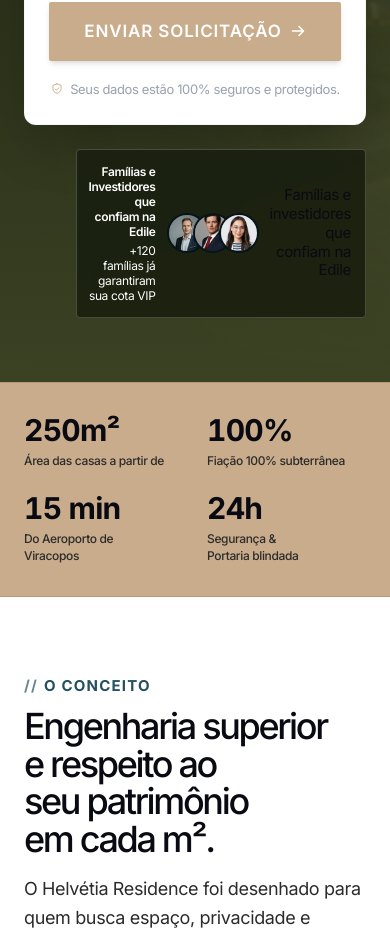
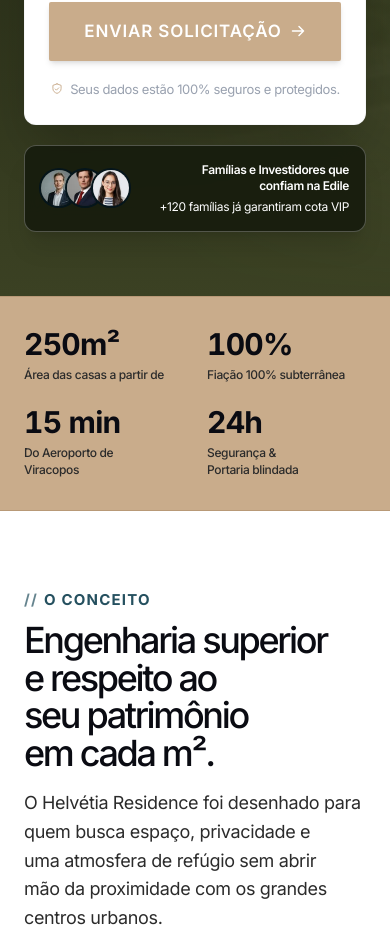
Before and after one commit to edileconstrutora/edile, a Next.js app: page /helvetia-residence in a window 390 px wide. Shown: the part 1197-2134 px from the top of the page. Built offline with nearby package versions, Linux system fonts and the light colour scheme.

Commit message:
fix(helvetia-residence): fix mobile social proof box positioning, full width alignment, pure white text #FFFFFF, and remove duplicate stack label

```diff
--- a/app/helvetia-residence/page.tsx
+++ b/app/helvetia-residence/page.tsx
@@ -158,8 +158,8 @@
 
                 {/* Social Proof Stack (Desktop: inside left column) */}
                 <div className="hidden lg:flex mt-10 pt-8 border-t border-paper/15 items-center gap-4">
-                  <AvatarStack ring="petrol" />
-                  <div className="text-small text-paper/85">
+                  <AvatarStack ring="petrol" label={<></>} />
+                  <div className="text-small text-paper/90">
                     <strong className="text-paper font-semibold block">Famílias e Investidores que confiam na Edile</strong>
                     +120 famílias e investidores já garantiram cota de atendimento VIP
                   </div>
@@ -173,15 +173,17 @@
                   subtitle="Preencha os dados abaixo para receber o book em PDF, plantas e tabela exclusiva de lançamento."
                 />
 
-                {/* Social Proof Stack (Mobile: below form, right-aligned, 4 lines of white text) */}
-                <div className="flex lg:hidden mt-6 items-center justify-end gap-3.5 rounded-sm bg-[#1b2010]/95 border border-white/20 p-3.5 text-right backdrop-blur-md ml-auto max-w-[290px]">
-                  <div className="text-xs text-white text-right leading-tight">
-                    <span className="font-semibold block text-white">Famílias e Investidores</span>
-                    <span className="font-semibold block text-white">que confiam na Edile</span>
-                    <span className="block text-white mt-1">+120 famílias já garantiram</span>
-                    <span className="block text-white">sua cota VIP</span>
+                {/* Social Proof Box (Mobile: full width matching form, clean white #FFFFFF text) */}
+                <div className="flex lg:hidden mt-5 w-full items-center justify-between gap-4 rounded-md bg-[#181d0e]/95 border border-white/25 p-4 text-right backdrop-blur-md shadow-xl">
+                  <AvatarStack ring="petrol" label={<></>} className="shrink-0" />
+                  <div className="text-right text-white">
+                    <strong className="block text-xs sm:text-sm font-semibold text-[#FFFFFF] leading-snug">
+                      Famílias e Investidores que confiam na Edile
+                    </strong>
+                    <span className="block text-xs text-[#FFFFFF] mt-1">
+                      +120 famílias já garantiram cota VIP
+                    </span>
                   </div>
-                  <AvatarStack ring="petrol" />
                 </div>
               </Reveal>
             </div>
```
